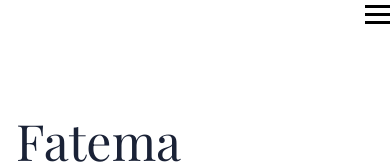
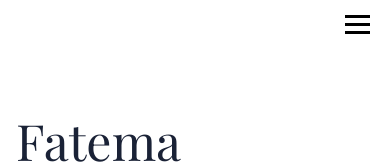
Before and after one commit to 78fatemanazari/My-Portfolio, a website: page index.html in a window 390 px wide. Shown: the top 164 px of the page. Drawn offline with nearby package versions, Linux system fonts and the light colour scheme.

Commit message:
Add position to the mobile menu

```diff
--- a/stylesheets/style.css
+++ b/stylesheets/style.css
@@ -63,6 +63,9 @@ img {
   .hamburger {
     display: block;
     cursor: pointer;
+    position: relative;
+    top: 10px;
+    right: 20px;
   }
 
   .bar {
```
